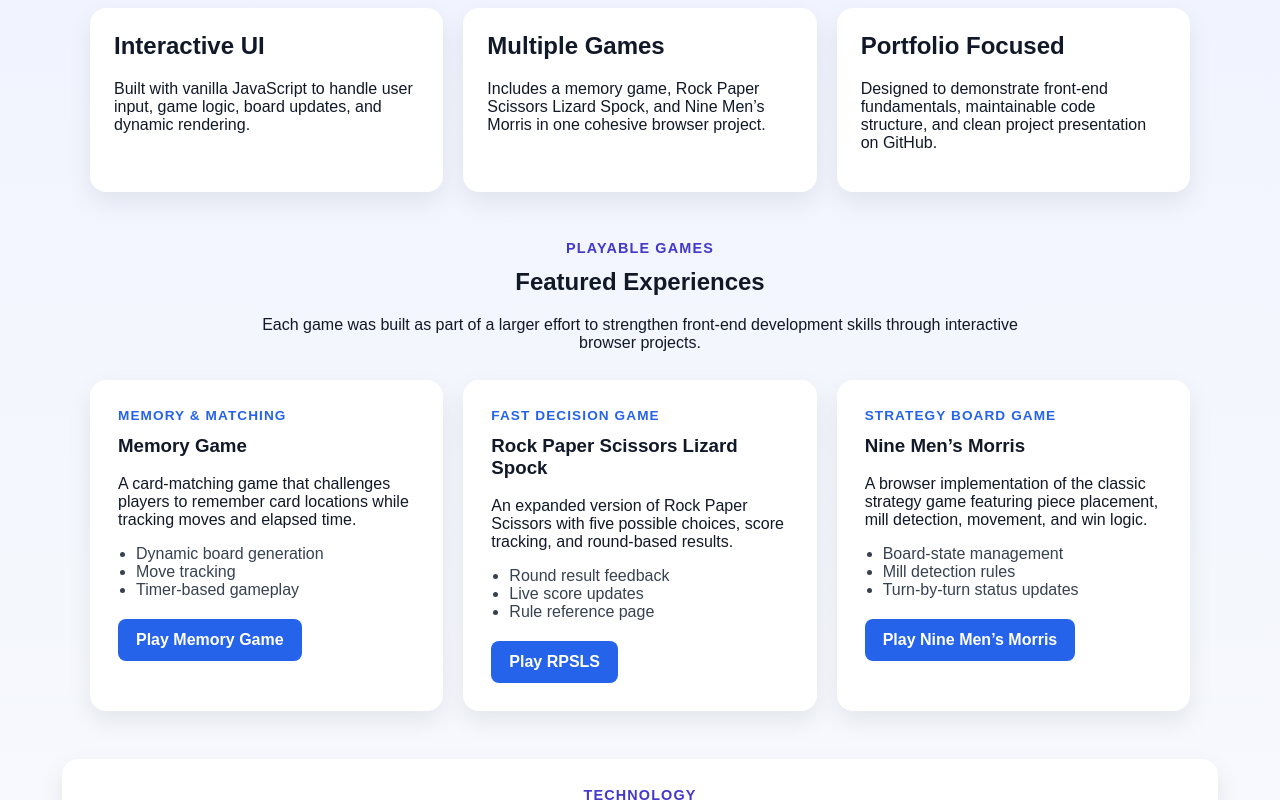
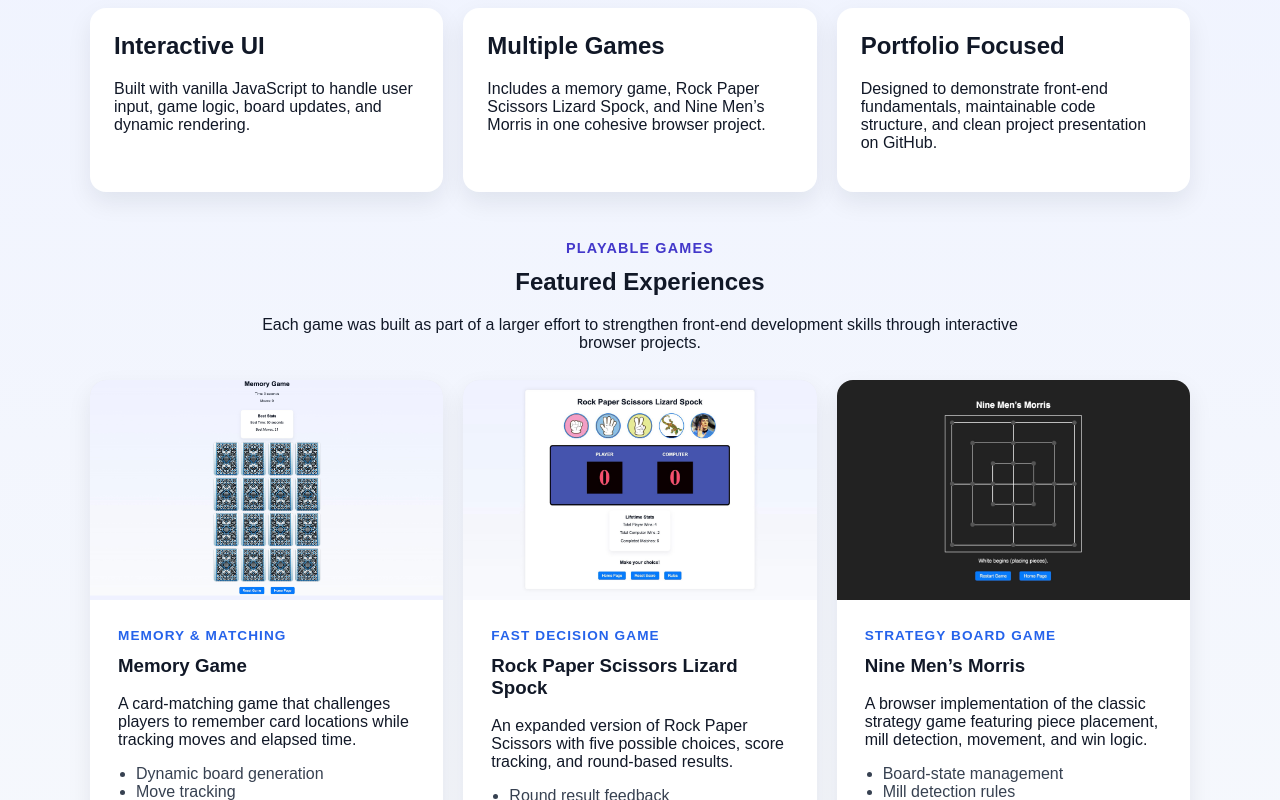
Before and after one commit to antonioc-26/Web-Games, a website: page index.html in a window 1280 px wide. Shown: the part 386-1186 px from the top of the page. Drawn offline with Linux system fonts and the light colour scheme.

Commit message:
feature/Added preview thumbnails to homepage game cards

```diff
--- a/assets/css/style.css
+++ b/assets/css/style.css
@@ -248,6 +248,32 @@ button:focus-visible,
   .site-header__subtitle {
     font-size: 1rem;
   }
+}
+
+
+/* =========================================================
+   HOMEPAGE GAME CARD THUMBNAILS
+   ---------------------------------------------------------
+   These styles define the visual presentation of preview
+   images displayed at the top of each homepage game card.
+   The thumbnails help the landing page feel more polished
+   and product-like for portfolio viewers.
+   ========================================================= */
+
+.game-card__thumbnail {
+  width: 100%;
+  height: 220px;
+  overflow: hidden;
+  border-top-left-radius: 16px;
+  border-top-right-radius: 16px;
+  background: #e5e7eb;
+}
+
+.game-card__image {
+  width: 100%;
+  height: 100%;
+  object-fit: cover;
+  display: block;
 }
 
 
--- a/index.html
+++ b/index.html
@@ -117,6 +117,14 @@ Responsibilities:
 
         <div class="games-grid">
           <article class="game-card">
+            <div class="game-card__thumbnail">
+              <img
+                src="assets/images/screenshots/memory-preview.jpg"
+                alt="Preview of the Memory Game"
+                class="game-card__image"
+              />
+            </div>
+
             <div class="game-card__content">
               <p class="game-card__tag">Memory & Matching</p>
               <h3>Memory Game</h3>
@@ -134,6 +142,14 @@ Responsibilities:
           </article>
 
           <article class="game-card">
+            <div class="game-card__thumbnail">
+              <img
+                src="assets/images/screenshots/rpsls-preview.jpg"
+                alt="Preview of Rock Paper Scissors Lizard Spock"
+                class="game-card__image"
+              />
+            </div>
+
             <div class="game-card__content">
               <p class="game-card__tag">Fast Decision Game</p>
               <h3>Rock Paper Scissors Lizard Spock</h3>
@@ -153,6 +169,14 @@ Responsibilities:
           </article>
 
           <article class="game-card">
+            <div class="game-card__thumbnail">
+              <img
+                src="assets/images/screenshots/morris-preview.jpg"
+                alt="Preview of Nine Men’s Morris"
+                class="game-card__image"
+              />
+            </div>
+
             <div class="game-card__content">
               <p class="game-card__tag">Strategy Board Game</p>
               <h3>Nine Men’s Morris</h3>
```
Also changed, not shown: assets/images/screenshots/landing-page-preview.jpg (added), assets/images/screenshots/memory-preview.jpg (added), assets/images/screenshots/morris-preview.jpg (added), assets/images/screenshots/rpsls-preview.jpg (added).
